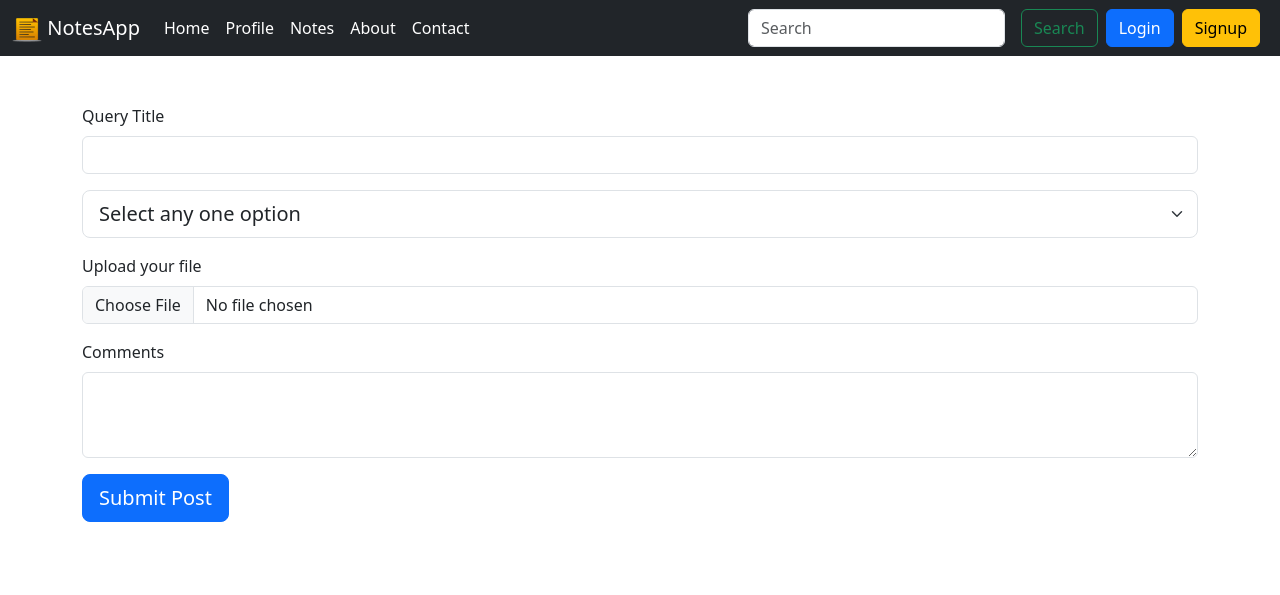
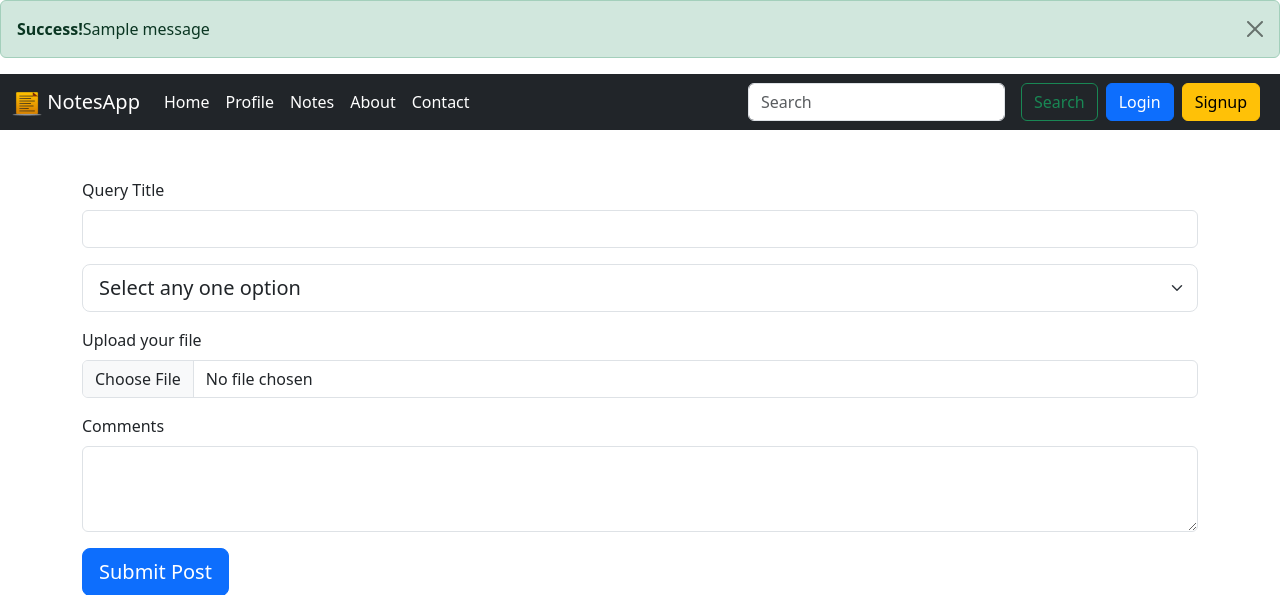
Before and after one commit to SanketTOPS/06Sept_Python, a Django app: page /notes/ in a window 1280 px wide. Shown: the top 595 px of the page. Run offline with Django 4.2, Linux system fonts and the light colour scheme; tables that the repository leaves empty hold one stand-in row (values such as "Sample post"); one stand-in notice (Sample message) is shown; parts of the project's set-up code (start-up, migrations or seed data) failed here and were passed over.

Commit message:
Error MSG and UserAuth

```diff
--- /dev/null
+++ b/Django Project/BatchProject/Myfiles/esc.py
@@ -0,0 +1,6 @@
+#print("Hello 'Python!")
+#print('Hello "Python"!')
+
+print(R"Hello \nPython!")
+print(R"\tHello Python!")
+print(r"Hel\blo Python")
--- a/Django Project/BatchProject/myapp/views.py
+++ b/Django Project/BatchProject/myapp/views.py
@@ -2,17 +2,26 @@ from django.shortcuts import render,redirect
 from .forms import signupForm,notesForm
 from .models import usersignup
 from django.contrib.auth import logout
+from django.contrib import messages
 
 # Create your views here.
 
 def index(request):
     if request.method=='POST': #root
         if request.POST.get('signup')=='signup':
+            username=""
             newuser=signupForm(request.POST)
             if newuser.is_valid():
-                newuser.save()
-                print("User created successfully!")
-                return redirect('notes')
+                username=newuser.cleaned_data.get('username')
+                try:
+                    un=usersignup.objects.get(username=username)
+                    print("Username is already exists!")
+                    messages.error(request,"Username is already exists!")
+                except usersignup.DoesNotExist:
+                    newuser.save()
+                    print("User created successfully!")
+                    messages.success(request,"User created successfully!")
+                    return redirect('notes')
             else:
                 print(newuser.errors)
         elif request.POST.get('login')=='login':
@@ -38,6 +47,7 @@ def notes(request):
         if mynote.is_valid():
             mynote.save()
             print("Your notes has been uploaded!")
+            messages.success(request,"Your notes has been uploaded!")
         else:
             print(mynote.errors)
     return render(request,'notes.html',{'user':user})
--- a/Django Project/BatchProject/templates/index.html
+++ b/Django Project/BatchProject/templates/index.html
@@ -16,6 +16,8 @@
 </head>
 
 <body>
+
+
     <!-- Navbar Start -->
     <!-- <nav class="navbar navbar-expand-lg navbar-dark bg-dark"></nav> -->
     <nav class="navbar navbar-expand-lg navbar-dark bg-dark">
--- a/Django Project/BatchProject/templates/notes.html
+++ b/Django Project/BatchProject/templates/notes.html
@@ -16,6 +16,15 @@
 </head>
 
 <body>
+
+     <!-- MSGS Start -->
+     {% for msg in messages %}
+     <div class="alert alert-success alert-dismissible fade show" role="alert">
+         <strong>Success!</strong>{{msg}}
+         <button type="button" class="btn-close" data-bs-dismiss="alert" aria-label="Close"></button>
+     </div>
+     {% endfor %}
+     <!-- MSGS End -->
     <!-- Navbar Start -->
     <!-- <nav class="navbar navbar-expand-lg navbar-dark bg-dark"></nav> -->
     <nav class="navbar navbar-expand-lg navbar-dark bg-dark">
```
Also changed, not shown: Django Project/BatchProject/Myfiles/input.py (added, +10 -0 lines).
